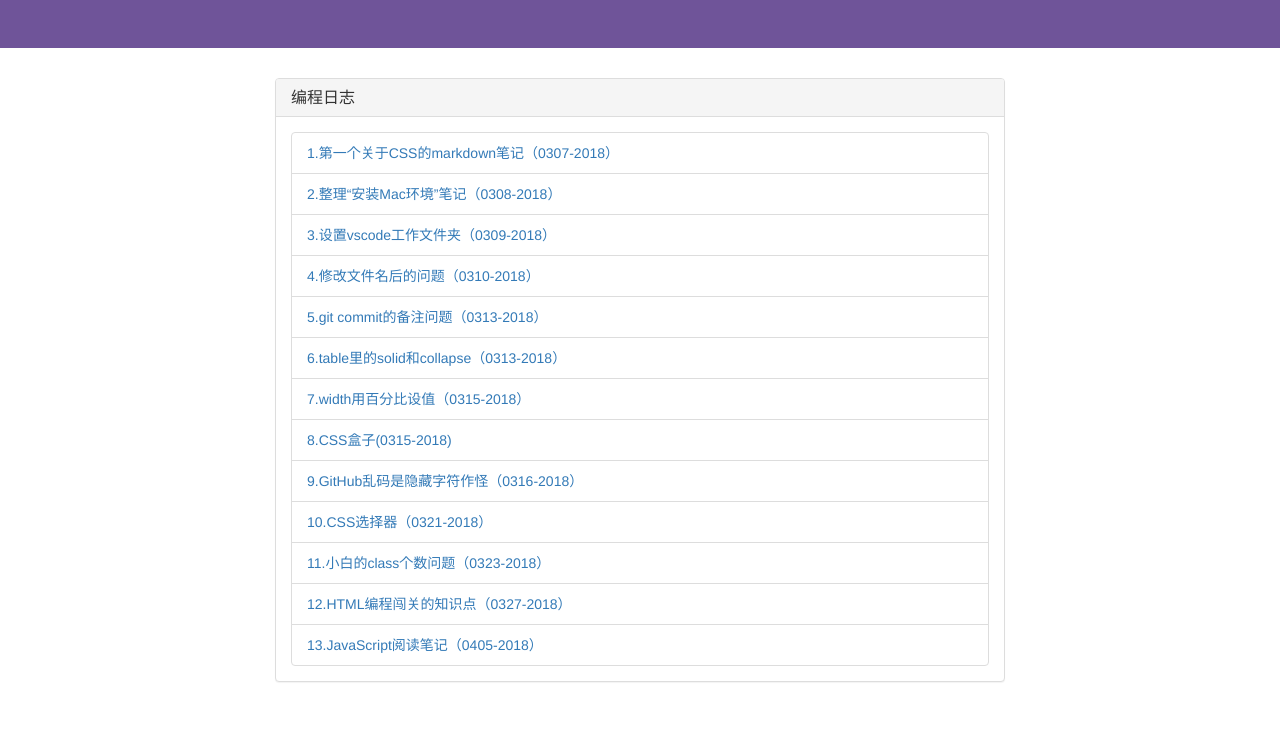
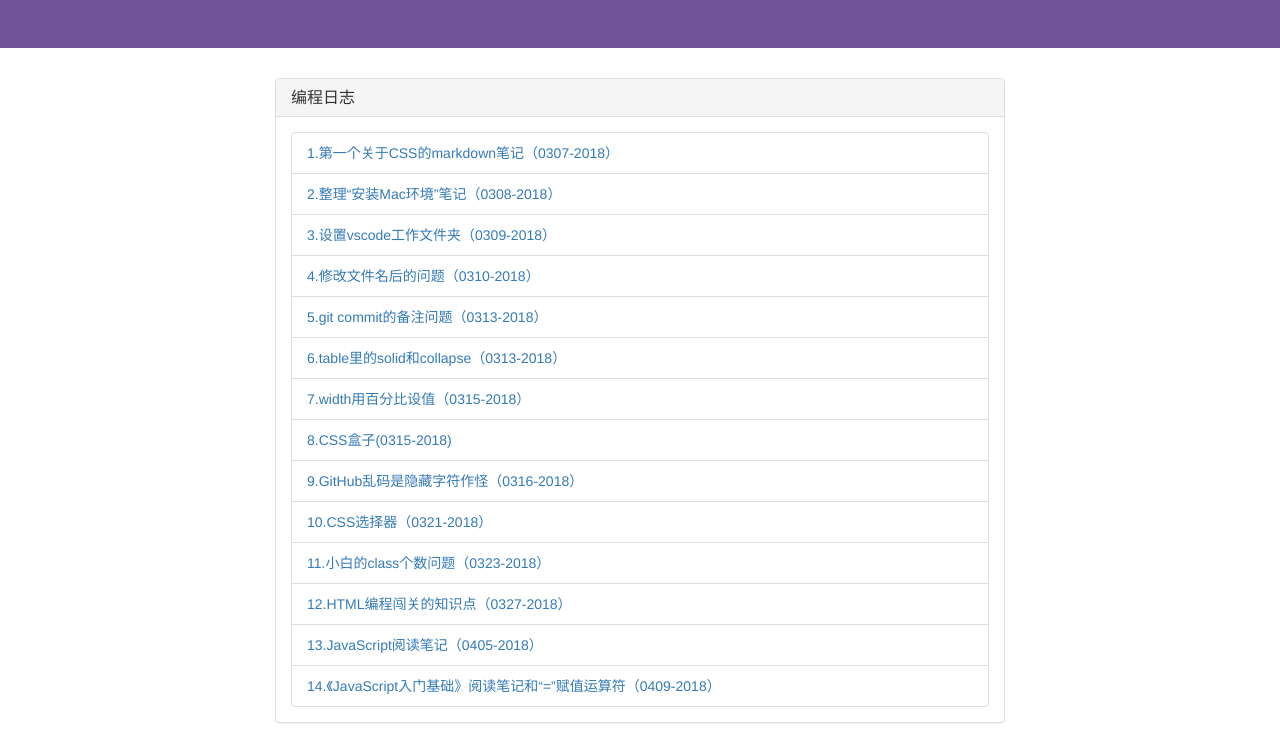
Before and after one commit to LearnerYing/Programming-Note, a plain HTML site: page index.html in a window 1280 px wide. Shown: the part 122-865 px from the top of the page. Before the commit the page ends 824 px from the top, so only its background shows below. Drawn offline with nearby package versions, Linux system fonts and the light colour scheme.

Commit message:
添加第14个笔记地址

```diff
--- a/index.html
+++ b/index.html
@@ -87,6 +87,11 @@
                   13.JavaScript阅读笔记（0405-2018）
                 </a>
               </li>
+            <li class="list-group-item">
+                <a href="https://github.com/LearnerYing/Programming-Note/blob/master/14.%E3%80%8AJavaScript%E5%85%A5%E9%97%A8%E5%9F%BA%E7%A1%80%E7%AC%94%E8%AE%B0%E3%80%8B%E5%92%8C%22%3D%22.md">
+                  14.《JavaScript入门基础》阅读笔记和“=”赋值运算符（0409-2018）
+                </a>
+              </li>
         </div>
       </div>
     </div>
```
